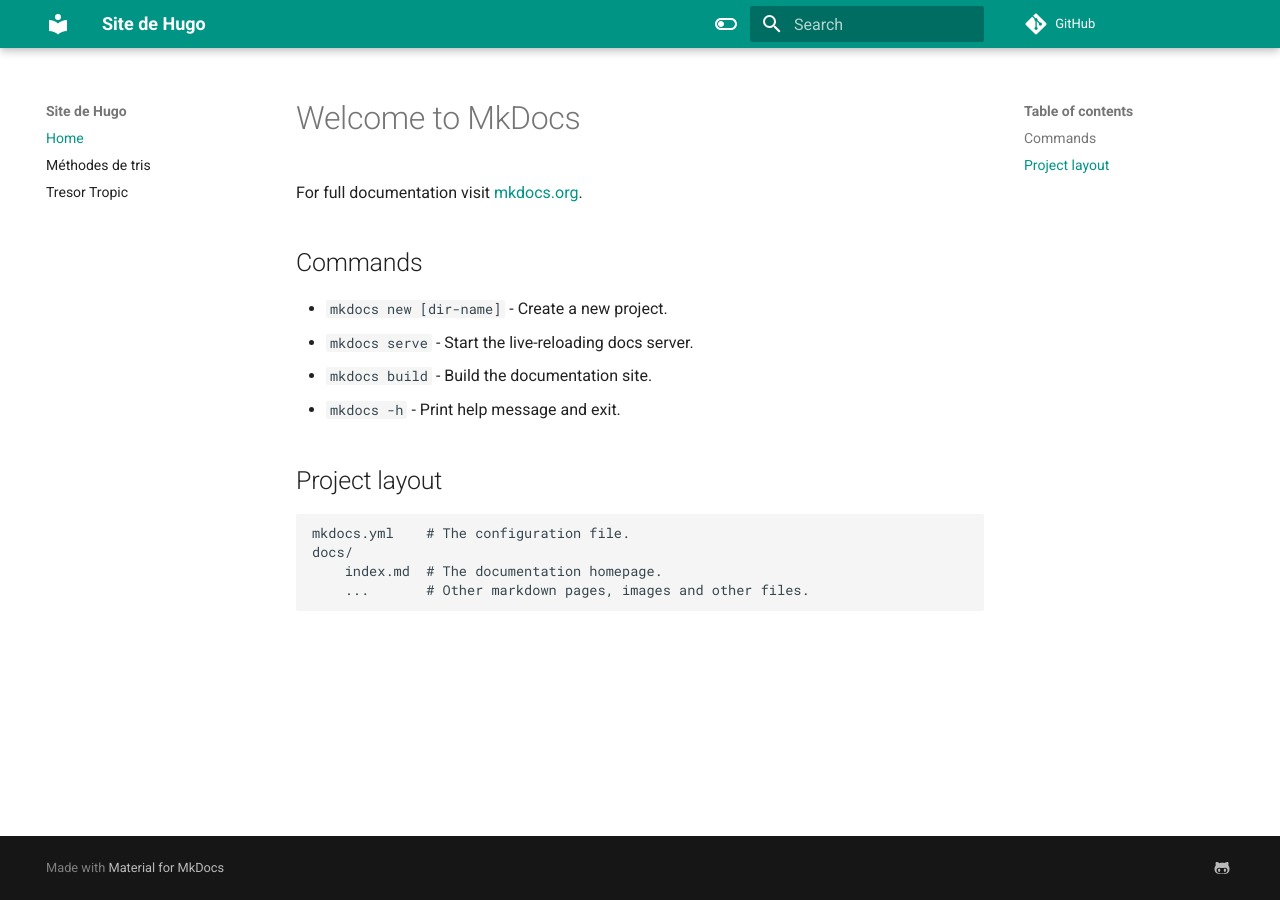
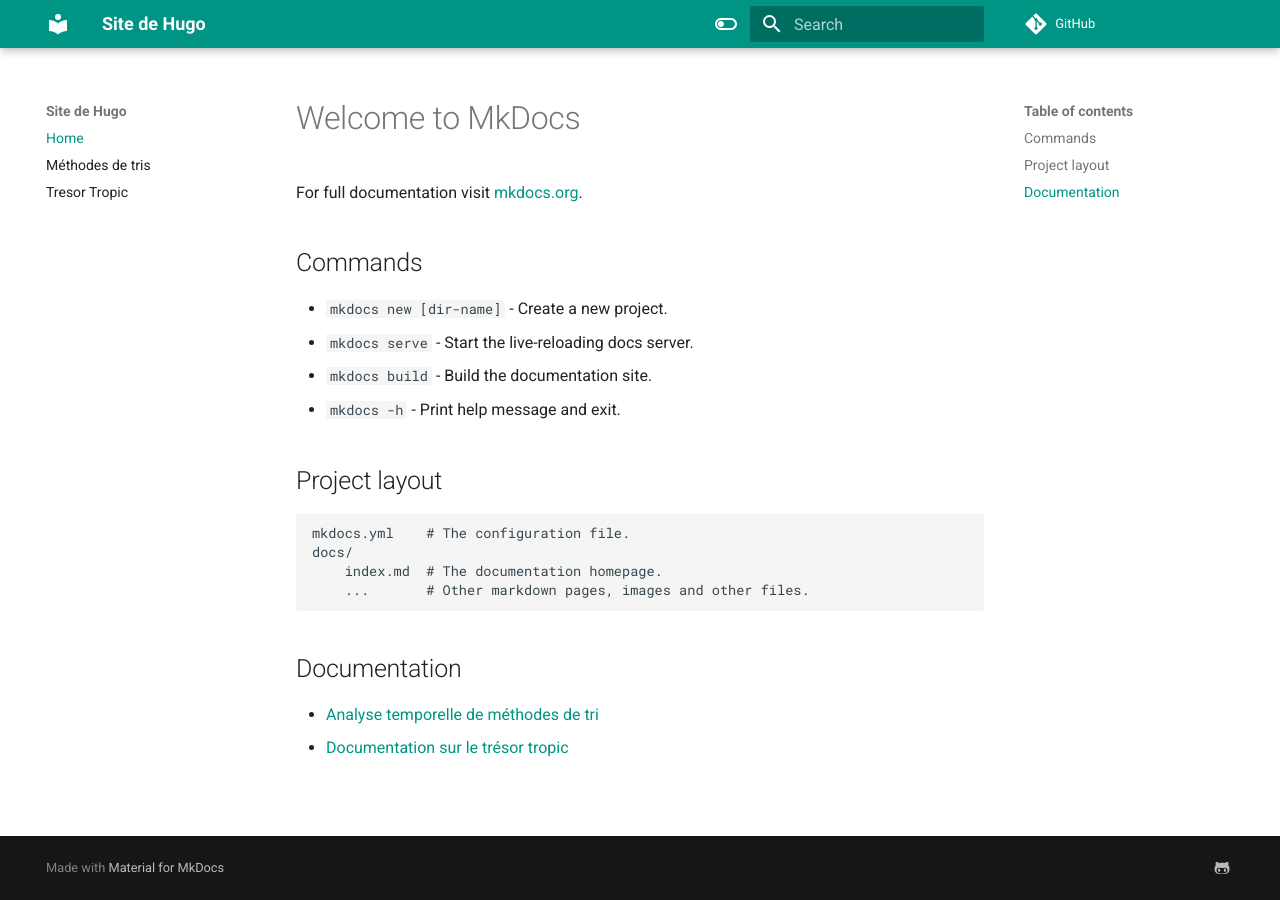
Before and after one commit to e-Tesseract/e-Tesseract.github.io, an MkDocs documentation site: the page built from docs/index.md, in a window 1280 px wide. Built offline with MkDocs 1.6.1 and Material for MkDocs 9.7.7, drawn with Linux system fonts in a browser that asks for light colours; comment, search, counter and statistics services are not loaded.

Commit message:
Update index.md

```diff
--- a/docs/index.md
+++ b/docs/index.md
@@ -15,3 +15,8 @@
     docs/
         index.md  # The documentation homepage.
         ...       # Other markdown pages, images and other files.
+
+## Documentation
+
+- [Analyse temporelle de méthodes de tri](compte_rendu_tri.md)
+- [Documentation sur le trésor tropic](tresor_tropic_doc.md)
```
